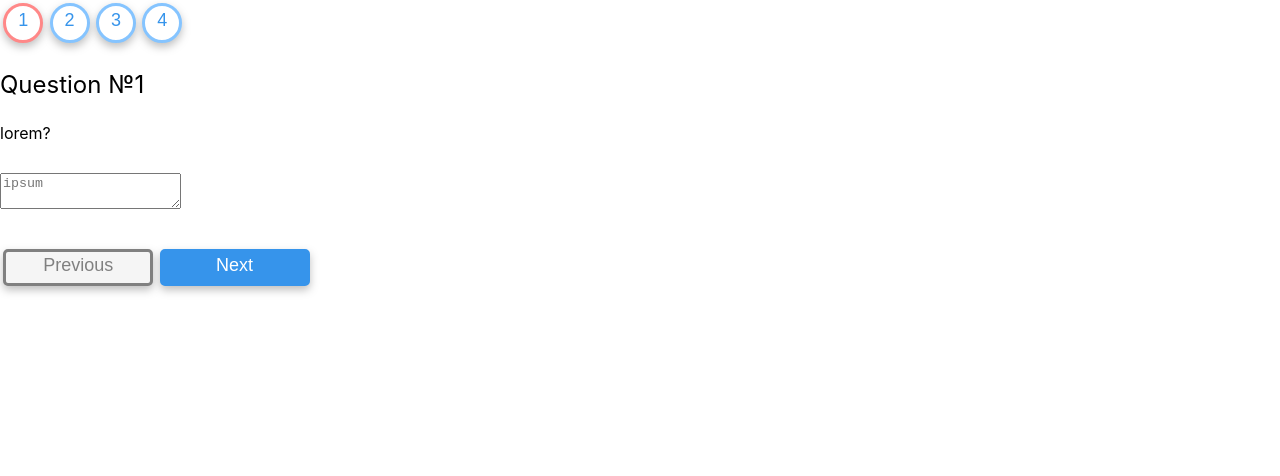
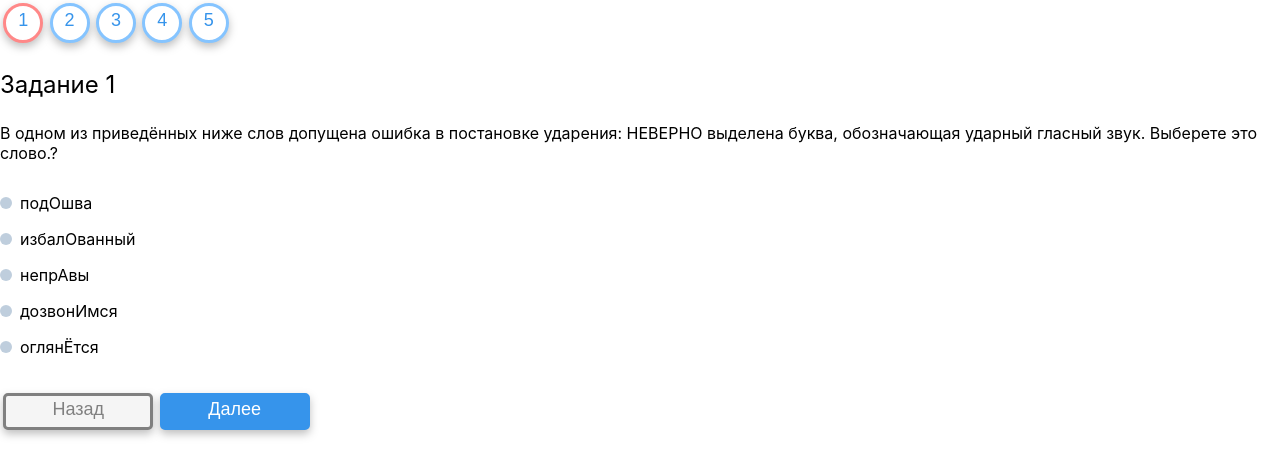
Before and after one commit to ekinohito/platform-frontend, a Next.js app: page /test in a window 1280 px wide. Shown: the top 476 px of the page. Built offline with nearby package versions, Linux system fonts and the light colour scheme.

Commit message:
actual translation

```diff
--- a/components/MainFrame.tsx
+++ b/components/MainFrame.tsx
@@ -9,12 +9,12 @@ export default function MainFrame(props: {stage: Stage, index: number,
     setIndex: Dispatch<SetStateAction<number>>, isLast: boolean}) {
     const {stage, index, setIndex, isLast} = props
     return <Frame>
-        <h3 className={styles.header}>Question №{index + 1}</h3>
+        <h3 className={styles.header}>Задание {index + 1}</h3>
         <p className={styles.question}>{stage.question}</p>
         <AnswerField stage={stage}/>
         <div className={styles.buttons}>
-            <Button onClick={() => setIndex(index - 1)} disabled={index === 0}>Previous</Button>
-            <Button onClick={() => setIndex(index + 1)} disabled={isLast} done>Next</Button>
+            <Button onClick={() => setIndex(index - 1)} disabled={index === 0}>Назад</Button>
+            <Button onClick={() => setIndex(index + 1)} disabled={isLast} done>Далее</Button>
         </div>
     </Frame>
 }
--- a/pages/test.tsx
+++ b/pages/test.tsx
@@ -11,7 +11,11 @@ export default function Test() {
         setSelectedIndex(index)
     }
     const stages = [
-        new TextboxStage('lorem?', 'ipsum'),
+        new CheckboxStage('В одном из приведённых ниже слов ' +
+            'допущена ошибка в постановке ударения: НЕВЕРНО выделена буква, ' +
+            'обозначающая ударный гласный звук. Выберете это слово.?',
+            ['подОшва', 'избалОванный', 'непрАвы', 'дозвонИмся', 'оглянЁтся']),
+        new TextboxStage('Задание с ответом в виде текста', 'Впишите что-нибудь'),
         new CheckboxStage('why?', ['because', 'because(2)', 'because(3)']),
         new CheckboxStage('why?', ['because', 'because(2)', 'because(3)']),
         new CheckboxStage('why?', ['because', 'because(2)', 'because(3)'])
```
